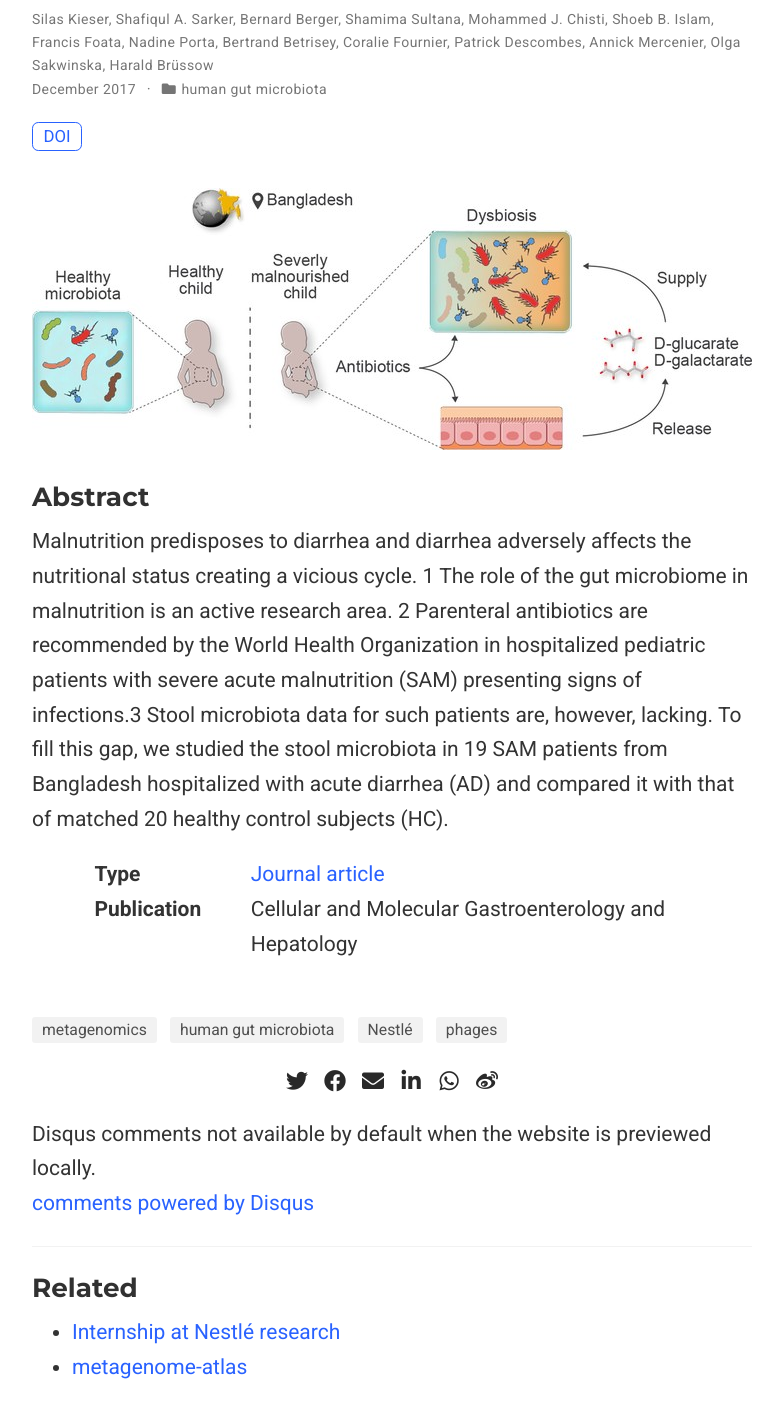
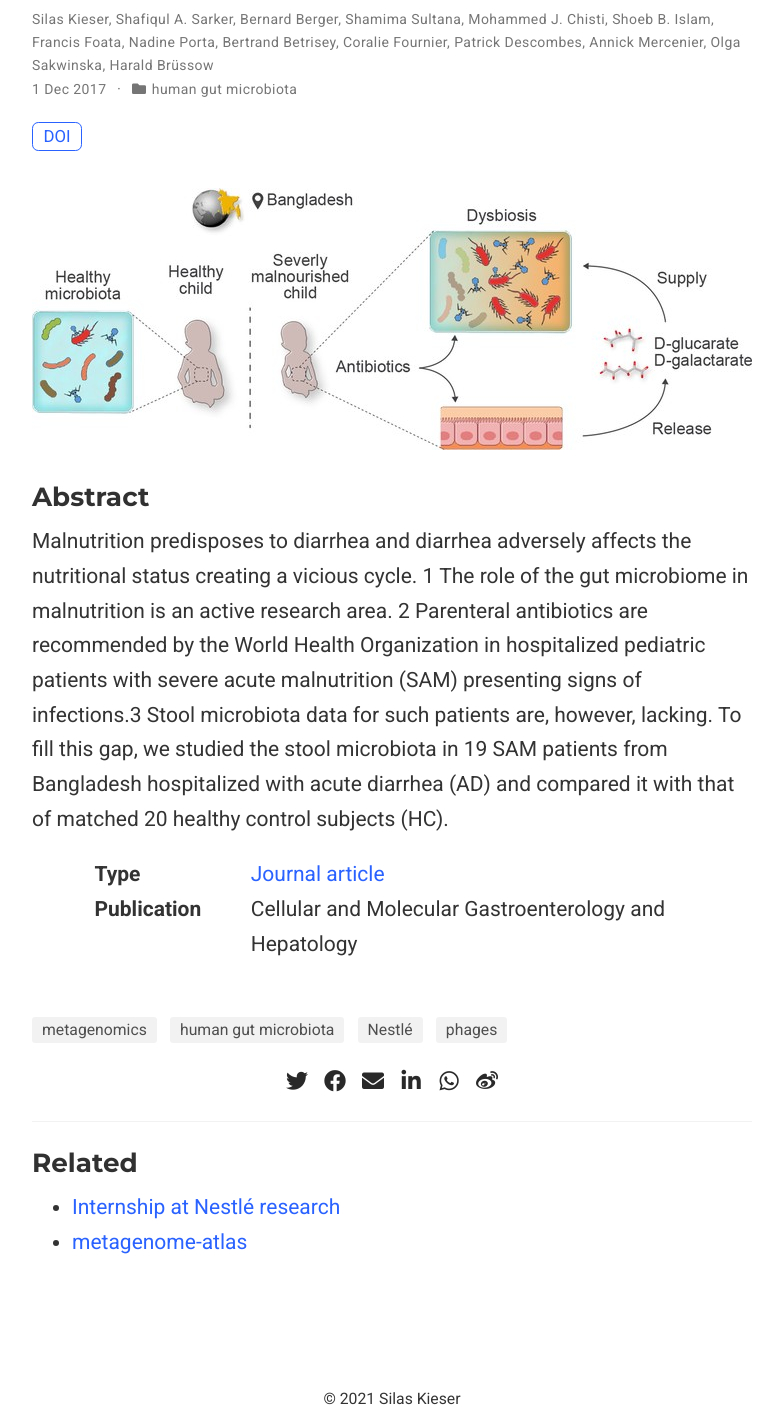
Before and after one commit to SilasK/old_webpage_production, a plain HTML site: page publication/nestlemd/index.html in a window 1280 px wide. Shown: the part 410-1825 px from the top of the page, without its empty margins (248-1031 px from the left). Drawn offline with nearby package versions, Linux system fonts and the light colour scheme; some packages are replaced by stand-ins of ours; some icons are missing.

Commit message:
No disqus

```diff
--- a/publication/nestlemd/index.html
+++ b/publication/nestlemd/index.html
@@ -614,7 +614,7 @@
 
 
 
-    December 2017
+    1 Dec 2017
   </span>
 
 
@@ -1025,34 +1025,6 @@
 
 
 
-<section id="comments">
-
-
-<div id="disqus_thread"></div>
-<script>
-  let disqus_config = function () {
-
-
-
-  };
-  (function() {
-    if (["localhost", "127.0.0.1"].indexOf(window.location.hostname) != -1) {
-      document.getElementById('disqus_thread').innerHTML = 'Disqus comments not available by default when the website is previewed locally.';
-      return;
-    }
-    var d = document, s = d.createElement('script'); s.async = true;
-    s.src = 'https://' + "silask" + '.disqus.com/embed.js';
-    s.setAttribute('data-timestamp', +new Date());
-    (d.head || d.body).appendChild(s);
-  })();
-</script>
-<noscript>Please enable JavaScript to view the <a href="https://disqus.com/?ref_noscript">comments powered by Disqus.</a></noscript>
-<a href="https://disqus.com" class="dsq-brlink">comments powered by <span class="logo-disqus">Disqus</span></a>
-
-
-
-</section>
-
 
 
 
```
Also changed, not shown: index.html (+2 -2 lines), post/phd-thesis/index.html (+0 -28 lines), publication/atlas/index.html (+1 -29 lines).
